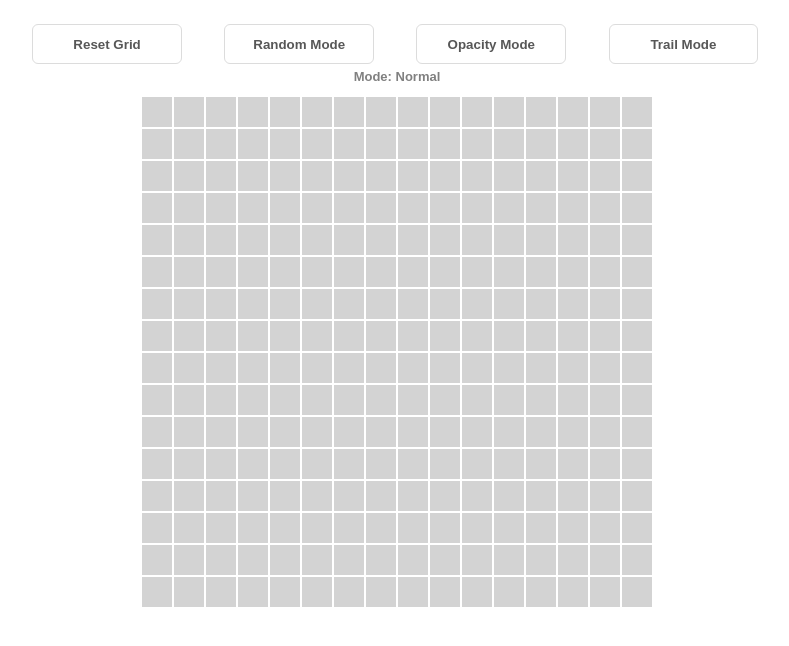
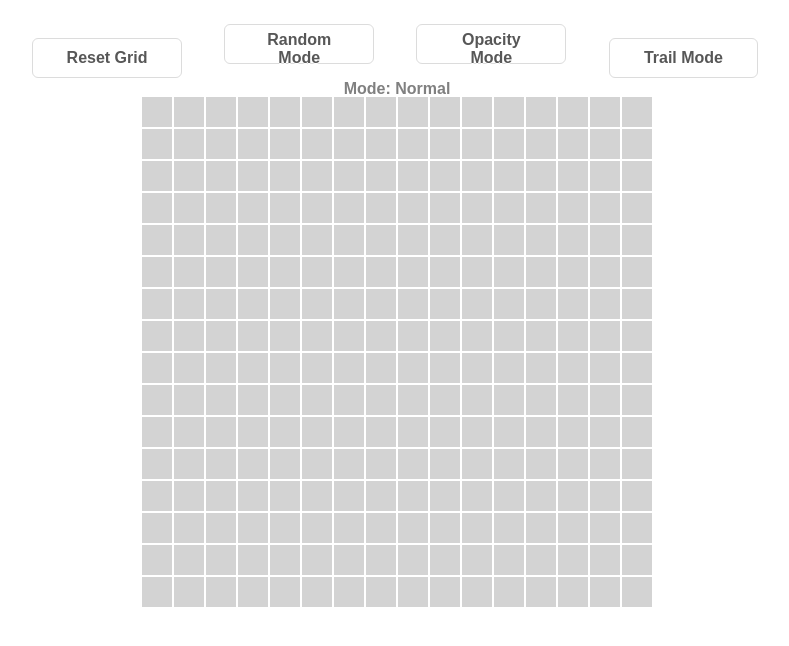
Before and after one commit to rohit-gohri/Etch-A-Sketch, a plain HTML site: page index.html in a window 1280 px wide. Shown: the whole page, without its empty margins (243-1032 px from the left). Drawn offline with nearby package versions, Linux system fonts and the light colour scheme.

Commit message:
Changed font size

```diff
--- a/styles.css
+++ b/styles.css
@@ -24,7 +24,7 @@
 	cursor:pointer;
 	color:#575757;
 	font-family:Arial;
-	font-size:x-smaller;
+	font-size:medium;
 	font-weight:bold;
 	padding:6px 24px;
 	text-decoration:none;
@@ -40,9 +40,9 @@
 p {
 	font-family: Arial;
 	position: absolute;
-	top:7%;
+	top:8%;
 	left: 50%;
-	font-size: small;
+	font-size: medium;
 	font-weight: bold;
 	color: grey;
 	text-shadow:0px 1px 0px #ffffff;
```
